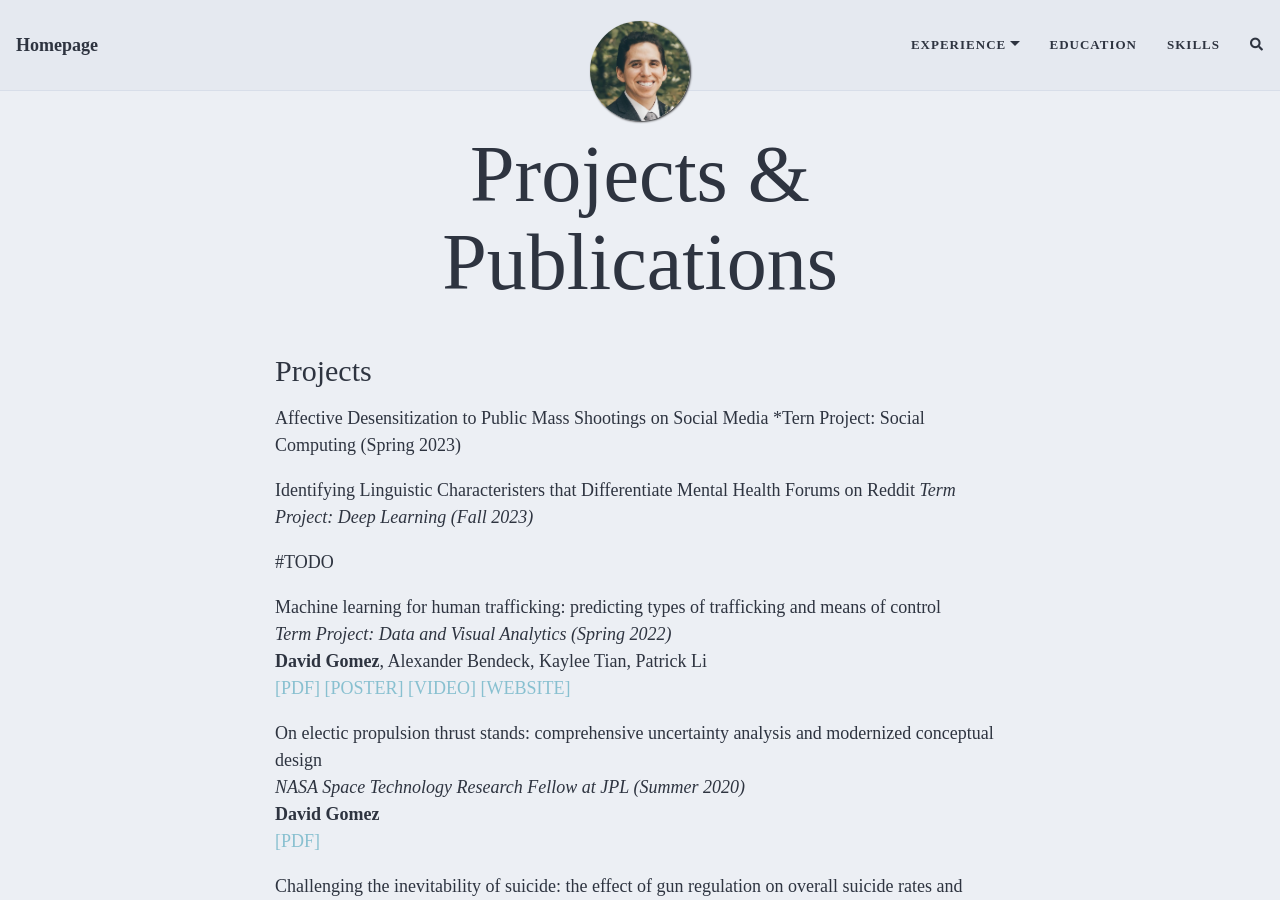
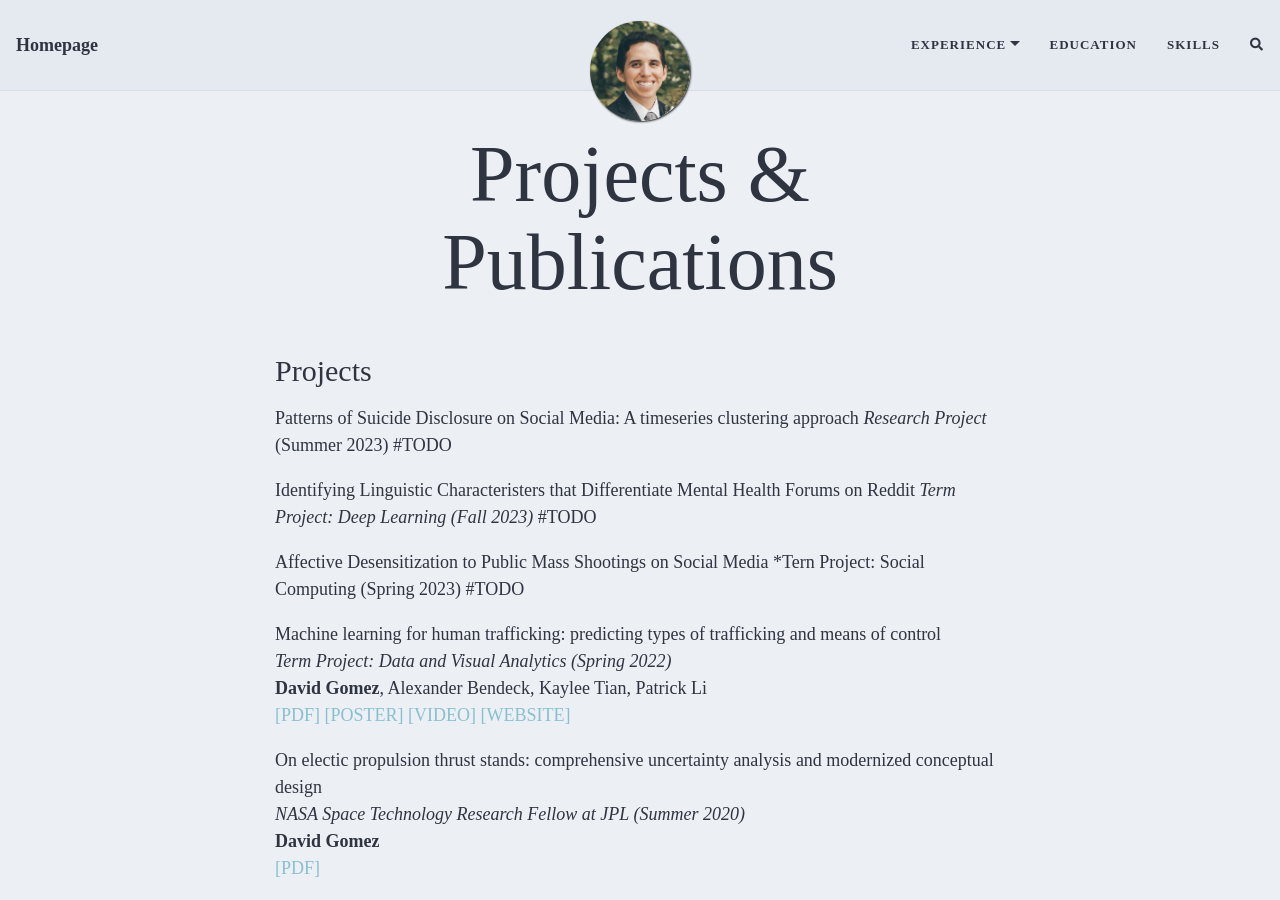
Before and after one commit to dbgomez94/dbgomez94.github.io, a Jekyll site: the page built from pages/projects.md, in a window 1280 px wide and 900 px high. Built offline with Jekyll 4.4.1, drawn with Linux system fonts in a browser that asks for light colours; nearby versions of some CDN libraries; comment, search, counter and statistics services are not loaded.

Commit message:
update homepage

```diff
--- a/pages/projects.md
+++ b/pages/projects.md
@@ -5,12 +5,17 @@ title: Projects & Publications
 
 ## Projects
 
-Affective Desensitization to Public Mass Shootings on Social Media
-*Tern Project: Social Computing (Spring 2023)
+
+Patterns of Suicide Disclosure on Social Media: A timeseries clustering approach
+*Research Project* (Summer 2023)
+#TODO
 
 Identifying Linguistic Characteristers that Differentiate Mental Health Forums on Reddit
 *Term Project: Deep Learning (Fall 2023)*
+#TODO
 
+Affective Desensitization to Public Mass Shootings on Social Media
+*Tern Project: Social Computing (Spring 2023)
 #TODO
 
 Machine learning for human trafficking: predicting types of trafficking and means of control \
```
Also changed, not shown: pages/research.md (+0 -2 lines), pages/work.md (+0 -2 lines).
